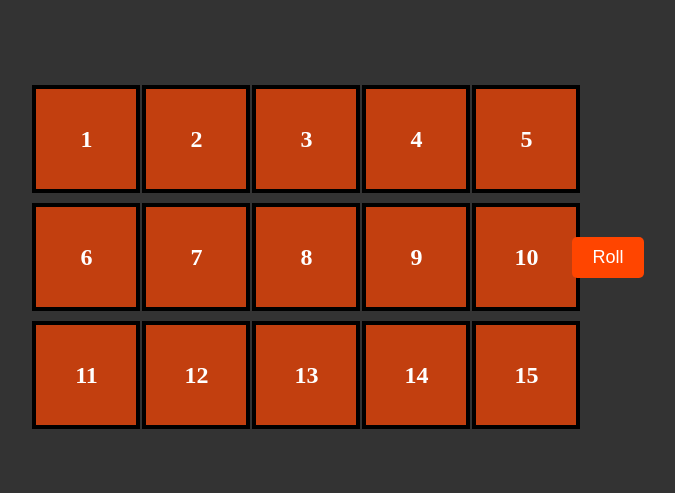
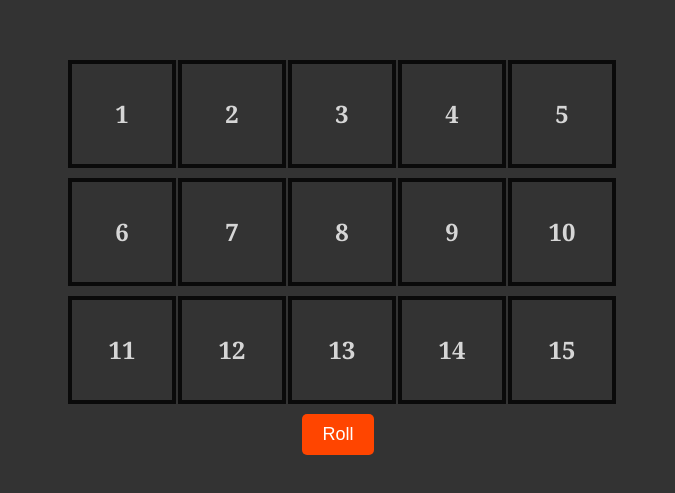
Before and after one commit to neverpmhere/roll, a plain HTML site: page index.html in a window 1280 px wide. Shown: the part 143-636 px from the top of the page, without its empty margins (302-977 px from the left). Drawn offline with Linux system fonts and the light colour scheme.

Commit message:
Update index.html

```diff
--- a/index.html
+++ b/index.html
@@ -6,12 +6,14 @@
   <style>
     body {
       display: flex;
+      flex-direction: column;
       justify-content: center;
       align-items: center;
       height: 100vh;
       margin: 0;
       background-color: #333;
       color: #fff;
+      font-family: 'Georgia', serif; /* Пафосный шрифт */
     }
 
     .container {
@@ -27,12 +29,13 @@
       display: flex;
       justify-content: center;
       align-items: center;
-      background-color: rgba(255, 69, 0, 0.7); /* Яркий оранжевый с полупрозрачностью */
+      background-color: #333; /* Темный цвет квадратов */
       color: #fff;
       font-size: 24px;
       font-weight: bold;
       border: 4px solid #000;
       cursor: pointer;
+      opacity: 0.8; /* Полупрозрачность */
     }
 
     .hidden {
@@ -47,6 +50,7 @@
       border: none;
       border-radius: 5px;
       cursor: pointer;
+      margin-top: 10px; /* Отступ от квадратов */
     }
 
     button:hover {
```
